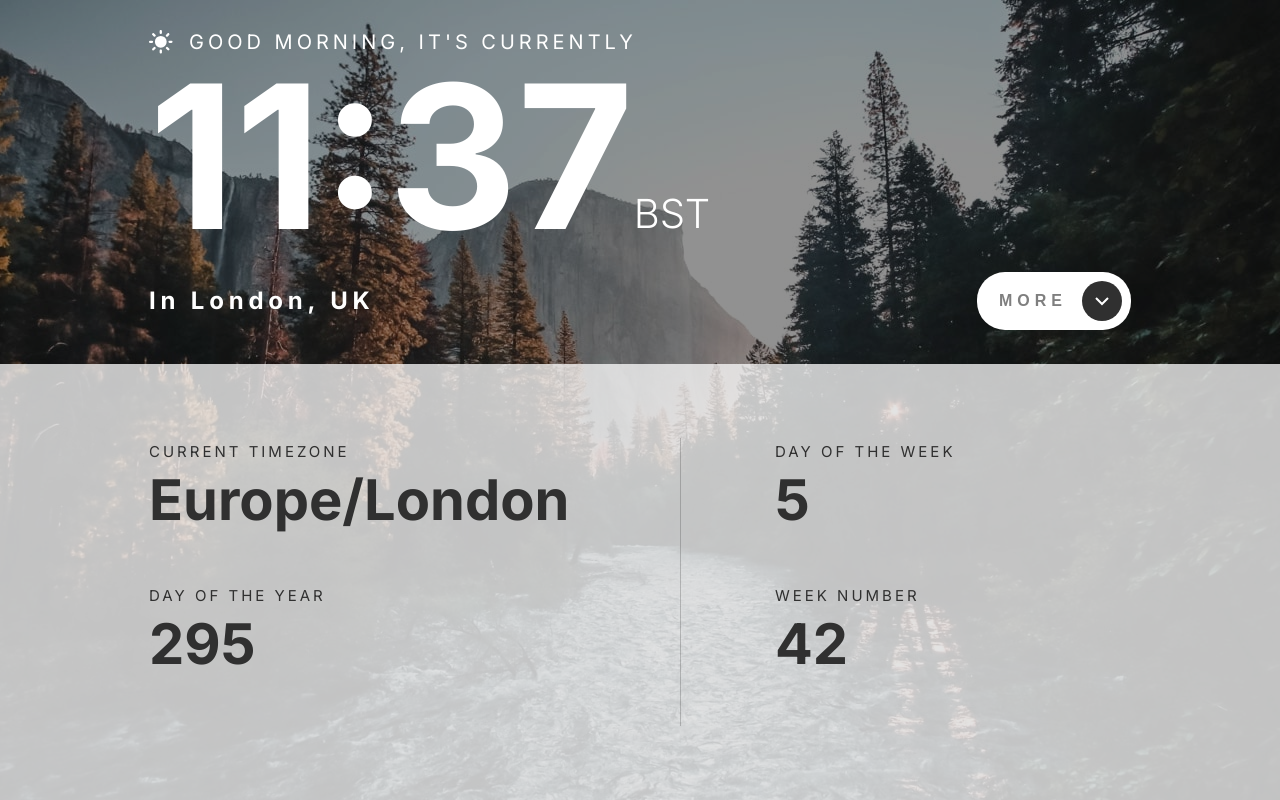
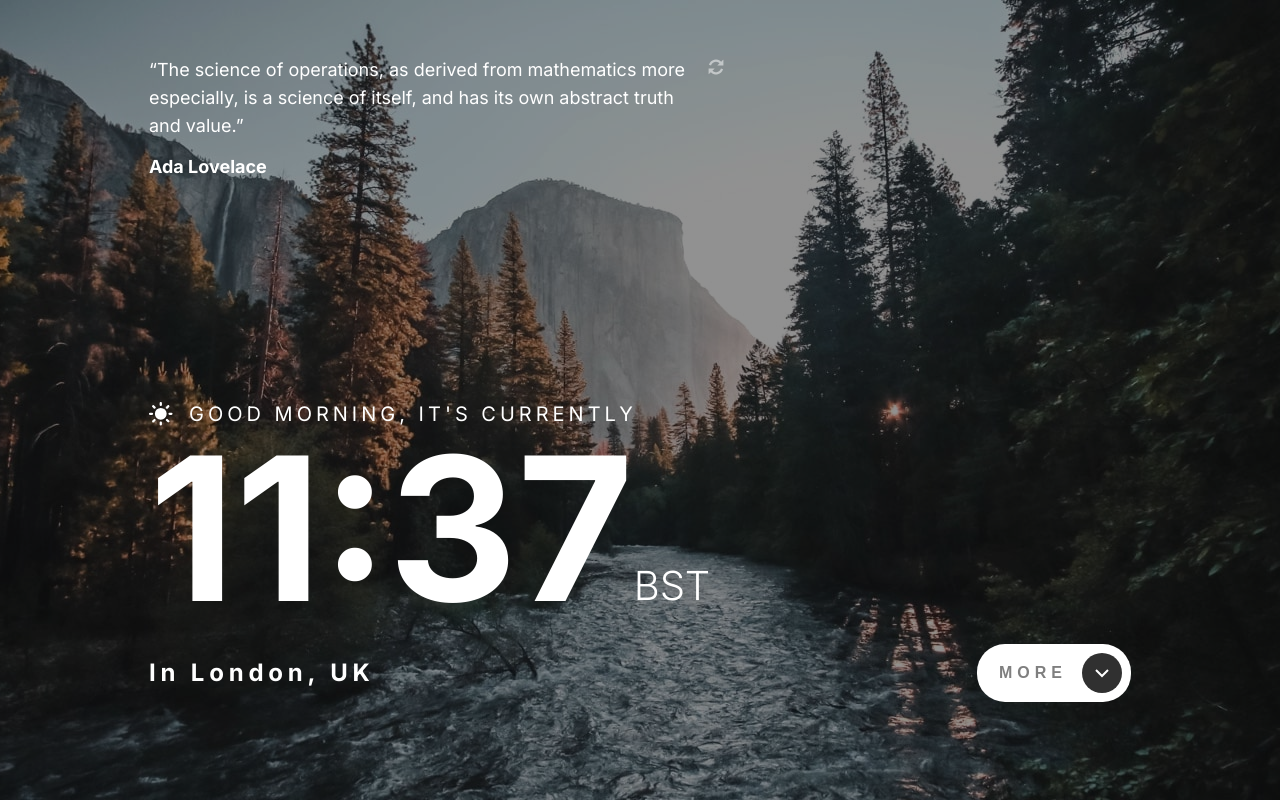
Before and after one commit to better5afe/Clock-App, a React (Create React App) app: page / in a window 1280 px wide. Built offline with nearby package versions, Linux system fonts and the light colour scheme.

Commit message:
Added context for expanding the ClockDetails component

```diff
--- a/src/App.tsx
+++ b/src/App.tsx
@@ -1,11 +1,11 @@
+import { ClockDetailsCtxProvider } from './context/ClockDetailsCtxProvider';
 import Main from './components/Main';
 
 const App = () => {
 	return (
-		<>
+		<ClockDetailsCtxProvider>
 			<Main />
-
-		</>
+		</ClockDetailsCtxProvider>
 	);
 };
 
--- a/src/components/subcomponents/Clock.scss
+++ b/src/components/subcomponents/Clock.scss
@@ -4,7 +4,7 @@
 .clock {
 	@include utils.flexbox(flex-end, flex-start, column);
 	height: 50%;
-	padding: 0 0 units.rem(40);
+	padding-bottom: units.rem(40);
 	transition: transform 0.8s;
 
 	&--expanded {
--- a/src/components/subcomponents/Clock.tsx
+++ b/src/components/subcomponents/Clock.tsx
@@ -1,3 +1,5 @@
+import { useContext } from 'react';
+import { ClockDetailsCtx } from '../../context/clock-details-ctx';
 import ClockDetailsBtn from './ClockDetailsBtn';
 import SunIcon from '../../assets/icons/icon-sun.svg';
 import MoonIcon from '../../assets/icons/icon-moon.svg';
@@ -7,13 +9,22 @@ import './Clock.scss';
 // dynamically change img src based on the time
 
 const Clock = () => {
+	const clockCtx = useContext(ClockDetailsCtx);
+
 	let src = SunIcon;
 
 	return (
-		<section className='clock clock--expanded wrapper'>
+		<section
+			className={`clock wrapper ${
+				clockCtx.isExpanded ? 'clock--expanded' : ''
+			}`}
+		>
 			<div className='clock__top'>
 				<img src={src} alt='' aria-hidden='true' className='clock__icon' />
-				<h4 className='clock__greeting'>Good morning<span className='clock__greeting--current'>, it's currently</span></h4>
+				<h4 className='clock__greeting'>
+					Good morning
+					<span className='clock__greeting--current'>, it's currently</span>
+				</h4>
 			</div>
 			<div className='clock__middle'>
 				<h1 className='clock__time'>11:37</h1>
--- a/src/components/subcomponents/ClockDetails.tsx
+++ b/src/components/subcomponents/ClockDetails.tsx
@@ -1,12 +1,18 @@
+import { useContext } from 'react';
+import { ClockDetailsCtx } from '../../context/clock-details-ctx';
 import ClockDetailsCard from './ClockDetailsCard';
 
 import './ClockDetails.scss';
 
-// details--expanded
+const ClockDetails = () => {
+	const clockCtx = useContext(ClockDetailsCtx);
 
-const ClockDetails = () => {
 	return (
-		<section className='details details--expanded details--daytime'>
+		<section
+			className={`details details--daytime ${
+				clockCtx.isExpanded ? 'details--expanded' : ''
+			}`}
+		>
 			<div className='wrapper details__wrapper'>
 				<div className='details__left'>
 					<ClockDetailsCard title='current timezone' details='Europe/London' />
--- a/src/components/subcomponents/ClockDetailsBtn.scss
+++ b/src/components/subcomponents/ClockDetailsBtn.scss
@@ -16,7 +16,11 @@
 		margin: 0 0 0 units.rem(15);
 		background: map-get(utils.$colors, c-gray);
 		border-radius: 50%;
-		transition: background-color 0.3s;
+		transition: background-color 0.3s, transform 0.3s;
+
+		&--expanded {
+			transform: rotate(180deg);
+		}
 	}
 
 	&:hover,
--- a/src/components/subcomponents/ClockDetailsBtn.tsx
+++ b/src/components/subcomponents/ClockDetailsBtn.tsx
@@ -1,12 +1,24 @@
+import { useContext } from 'react';
+import { ClockDetailsCtx } from '../../context/clock-details-ctx';
 import ArrowIcon from '../../assets/icons/icon-arrow.svg';
 
 import './ClockDetailsBtn.scss';
 
 const ClockDetailsBtn = () => {
+	const clockCtx = useContext(ClockDetailsCtx);
+
+	let btnText = 'more';
+
+	clockCtx.isExpanded && (btnText = 'less');
+
 	return (
-		<button className='details__btn'>
-			More
-			<span className='details__btn-arrow'>
+		<button className='details__btn' onClick={clockCtx.toggleDetailsHandler}>
+			{btnText}
+			<span
+				className={`details__btn-arrow ${
+					clockCtx.isExpanded ? 'details__btn-arrow--expanded' : ''
+				}`}
+			>
 				<img src={ArrowIcon} alt='' aria-hidden='true' />
 			</span>
 		</button>
--- a/src/components/subcomponents/Quote.tsx
+++ b/src/components/subcomponents/Quote.tsx
@@ -1,10 +1,18 @@
+import { useContext } from 'react';
+import { ClockDetailsCtx } from '../../context/clock-details-ctx';
 import RefreshIcon from '../../assets/icons/icon-refresh.svg';
 
 import './Quote.scss';
 
 const Quote = () => {
+	const clockCtx = useContext(ClockDetailsCtx);
+
 	return (
-		<section className='quote quote--expanded wrapper'>
+		<section
+			className={`quote wrapper ${
+				clockCtx.isExpanded ? 'quote--expanded' : ''
+			}`}
+		>
 			<div className='quote__container'>
 				<blockquote className='quote__text'>
 					“The science of operations, as derived from mathematics more
--- /dev/null
+++ b/src/context/ClockDetailsCtxProvider.tsx
@@ -0,0 +1,26 @@
+import { useState } from 'react';
+import { ClockDetailsCtx } from './clock-details-ctx';
+import { ChildrenProps } from '../@types/components/component-types';
+
+export const ClockDetailsCtxProvider: React.FC<ChildrenProps> = ({
+	children,
+}) => {
+	const [isExpanded, setIsExpanded] = useState(false);
+
+	const toggleDetailsHandler = () => {
+		setIsExpanded((prevState) => {
+			return !prevState;
+		});
+	};
+
+	return (
+		<ClockDetailsCtx.Provider
+			value={{
+				isExpanded: isExpanded,
+				toggleDetailsHandler: toggleDetailsHandler,
+			}}
+		>
+			{children}
+		</ClockDetailsCtx.Provider>
+	);
+};
--- /dev/null
+++ b/src/context/clock-details-ctx.ts
@@ -0,0 +1,7 @@
+import React from 'react';
+import { ClockDetailsCtxProps } from '../@types/components/component-types';
+
+export const ClockDetailsCtx = React.createContext<ClockDetailsCtxProps>({
+	isExpanded: false,
+	toggleDetailsHandler: () => {},
+});
```
Also changed, not shown: src/@types/components/component-types.ts (+9 -0 lines).
